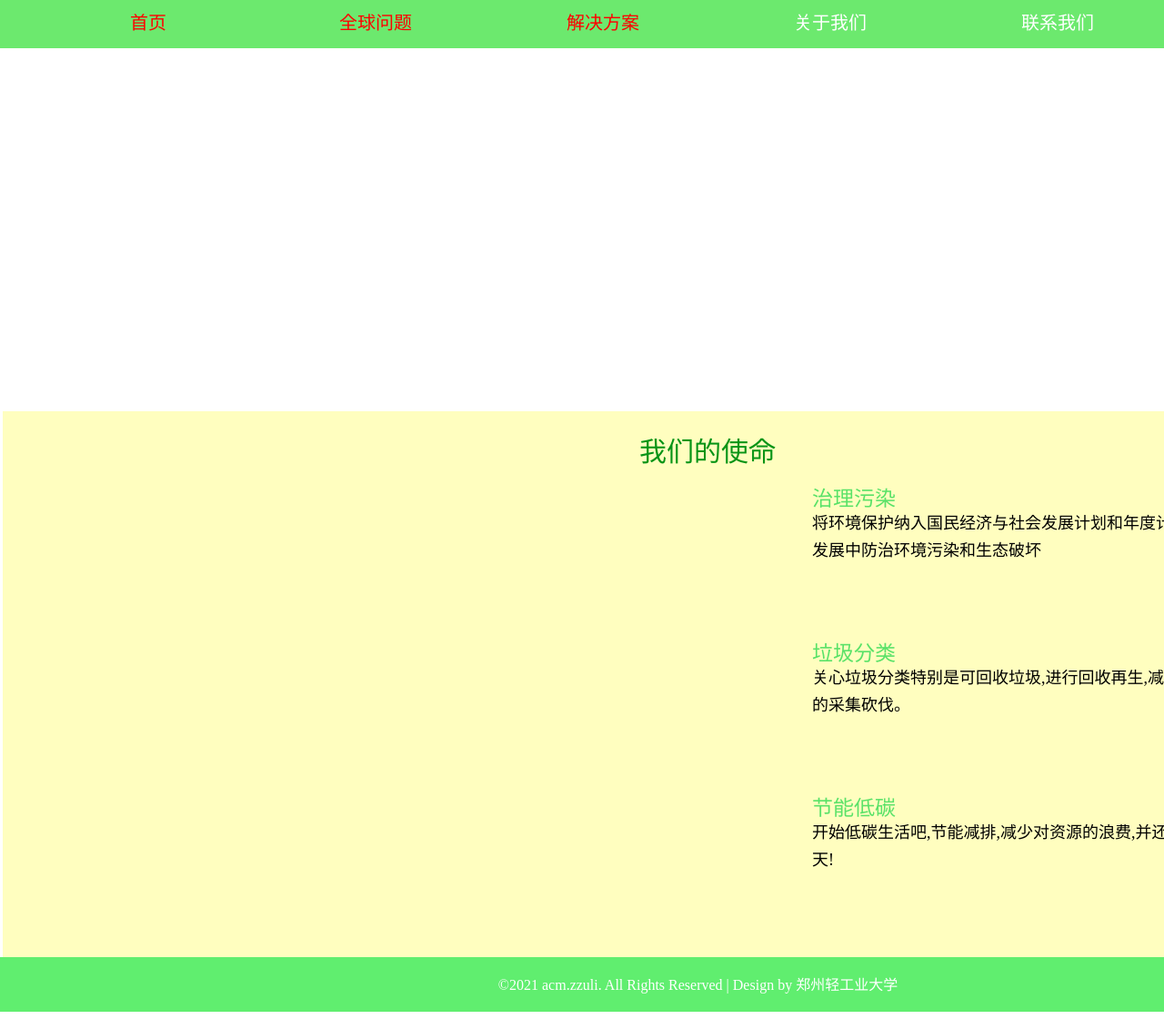
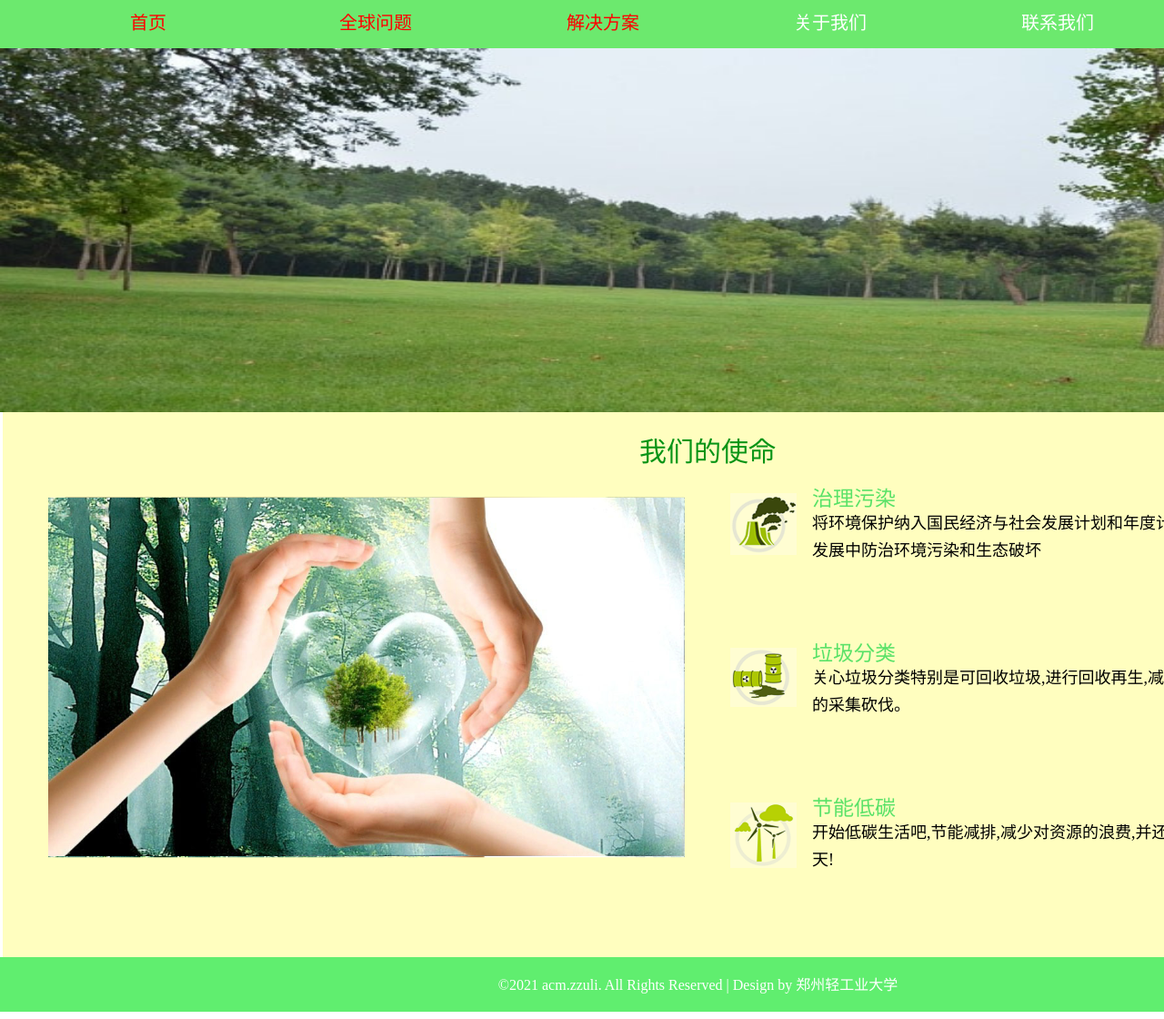
Before and after one commit to yst030416/yst030416-, a plain HTML site: page index.html in a window 1280 px wide. Shown: the part 5-1125 px from the top of the page at 91% size. Drawn offline with Linux system fonts and the light colour scheme.

Commit message:
Update index.html

```diff
--- a/index.html
+++ b/index.html
@@ -5,6 +5,7 @@
     <meta http-equiv="X-UA-Compatible" content="IE=edge">
     <meta name="viewport" content="width=device-width, initial-scale=1.0">
     <title>响应式绿色环保</title>
+    <link href="/images" rel="stylesheet" type="text/css" media="all">
     <style>
         nav ul{width: 1500px;margin-left: -10px;margin-top: -15px;
     display:flex;
@@ -19,7 +20,7 @@ li{width: 250px;height: 50px;
     font-size: 20px;}
 .b1{width: 1025px;height: 400px;
     background-repeat: no-repeat;
-    background-image: url(/banner.jpg);
+    background-image: url(/images/banner.jpg);
     background-size: 1024px 400px;
     margin: -16px 248px;
     transform: scale(1.5,1);
@@ -32,25 +33,25 @@ span{line-height: 90px;
     font-size: 30px;
     color: rgb(8, 148, 22);}
 .b3{width: 1000px;height: 565px;
-    background-image: url(/mission_img.jpg);
+    background-image: url(/images/mission_img.jpg);
     margin: -80px -100px;
     transform: scale(0.7);
     float: left;
 }
 .b4{width: 600px;height: 200px;
     background-repeat: no-repeat;
-    background-image: url(/i1.gif);
+    background-image: url(/images/i1.gif);
     float: left;
 }
 .b5{width: 600px;height: 200px;
     background-repeat: no-repeat;
     margin-top: -30px;
-    background-image: url(/i2.gif);
+    background-image: url(/images/i2.gif);
     float: left;}
 .b6{width: 600px;height: 200px;
     background-repeat: no-repeat;
     margin-top: -30px;
-    background-image: url(/i3.gif);
+    background-image: url(/images/i3.gif);
     float: left;}
 .b7{width: 1535px;height: 60px;
     background-color: rgb(96, 238, 111);
```
